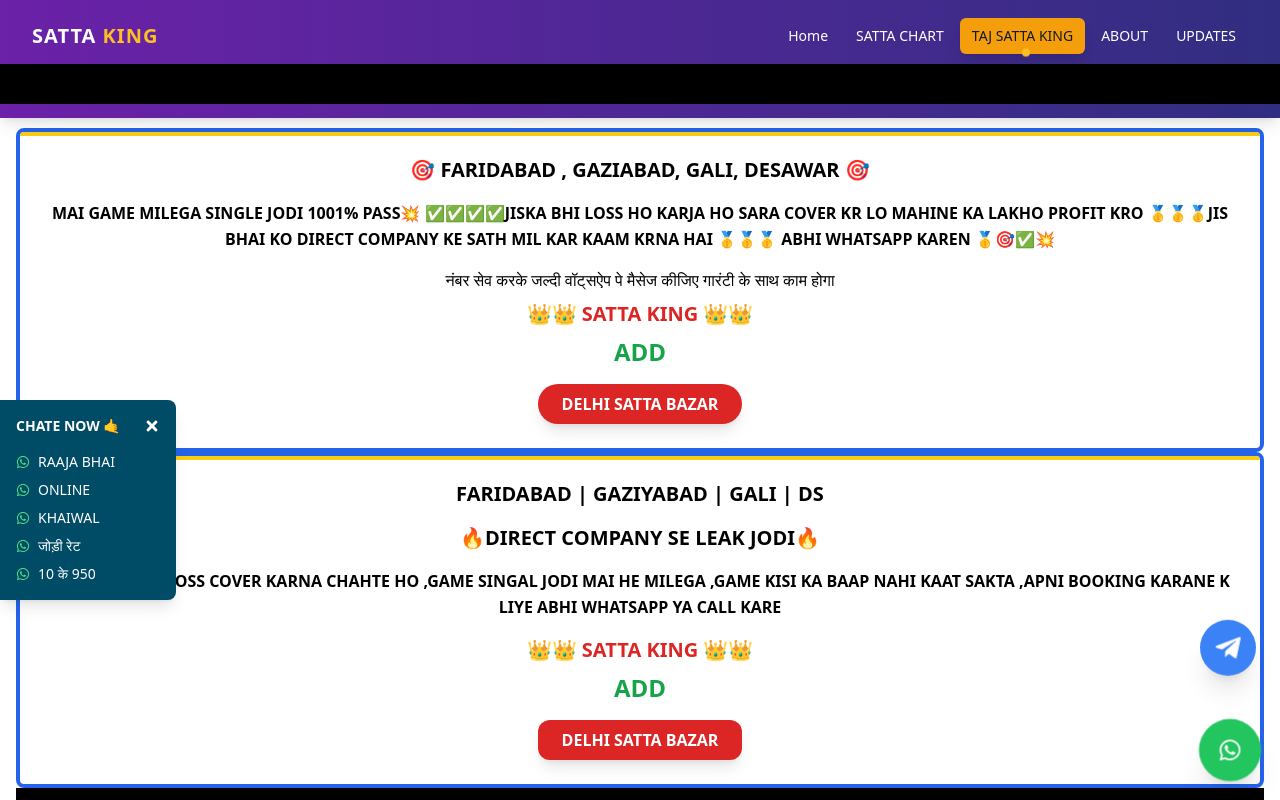
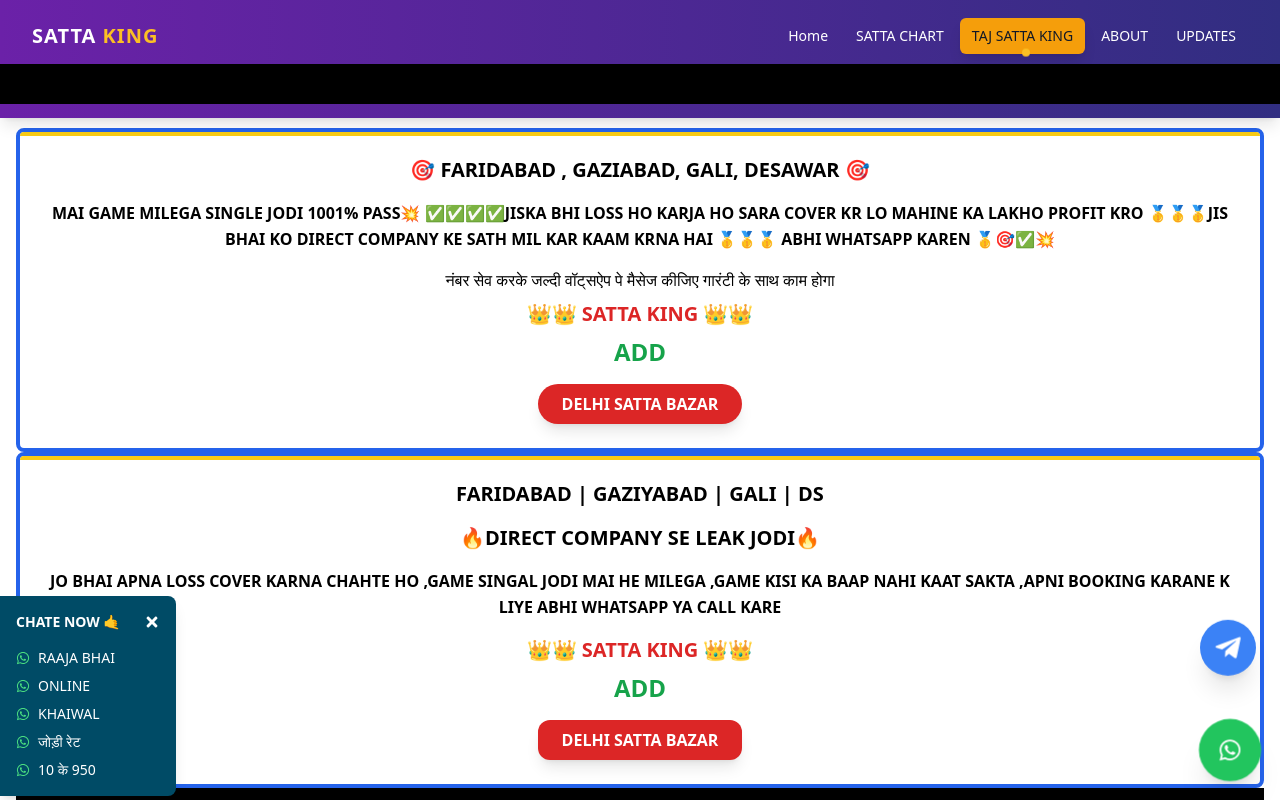
Before and after one commit to sahibhussain143/SattaKing, a React (Vite) app in the folder Frontend/: page /TajSattaKing in a window 1280 px wide. Shown: the top 800 px of the page. Built offline with nearby package versions, Linux system fonts and the light colour scheme.

Commit message:
code commit

```diff
--- a/Frontend/src/pages/TajSattaKing/TajSattaKingBannerOne.jsx
+++ b/Frontend/src/pages/TajSattaKing/TajSattaKingBannerOne.jsx
@@ -137,7 +137,7 @@ export default function TajSattaKingBannerOne() {
 
       {/* Middle Left Sidebar */}
       {sidebarVisible && (
-        <div className="fixed left-0 top-1/2 transform -translate-y-2/2 bg-[#004b66] text-white p-4 rounded-r-lg shadow-lg flex flex-col gap-2 w-44 z-50">
+        <div className="fixed left-0 -bottom-24 transform -translate-y-1/2 bg-[#004b66] text-white p-4 rounded-r-lg shadow-lg flex flex-col gap-2 w-44 z-50">
           <div className="flex justify-between items-center mb-2">
             <span className="font-bold text-sm">CHATE NOW 🤙</span>
             <button
```
